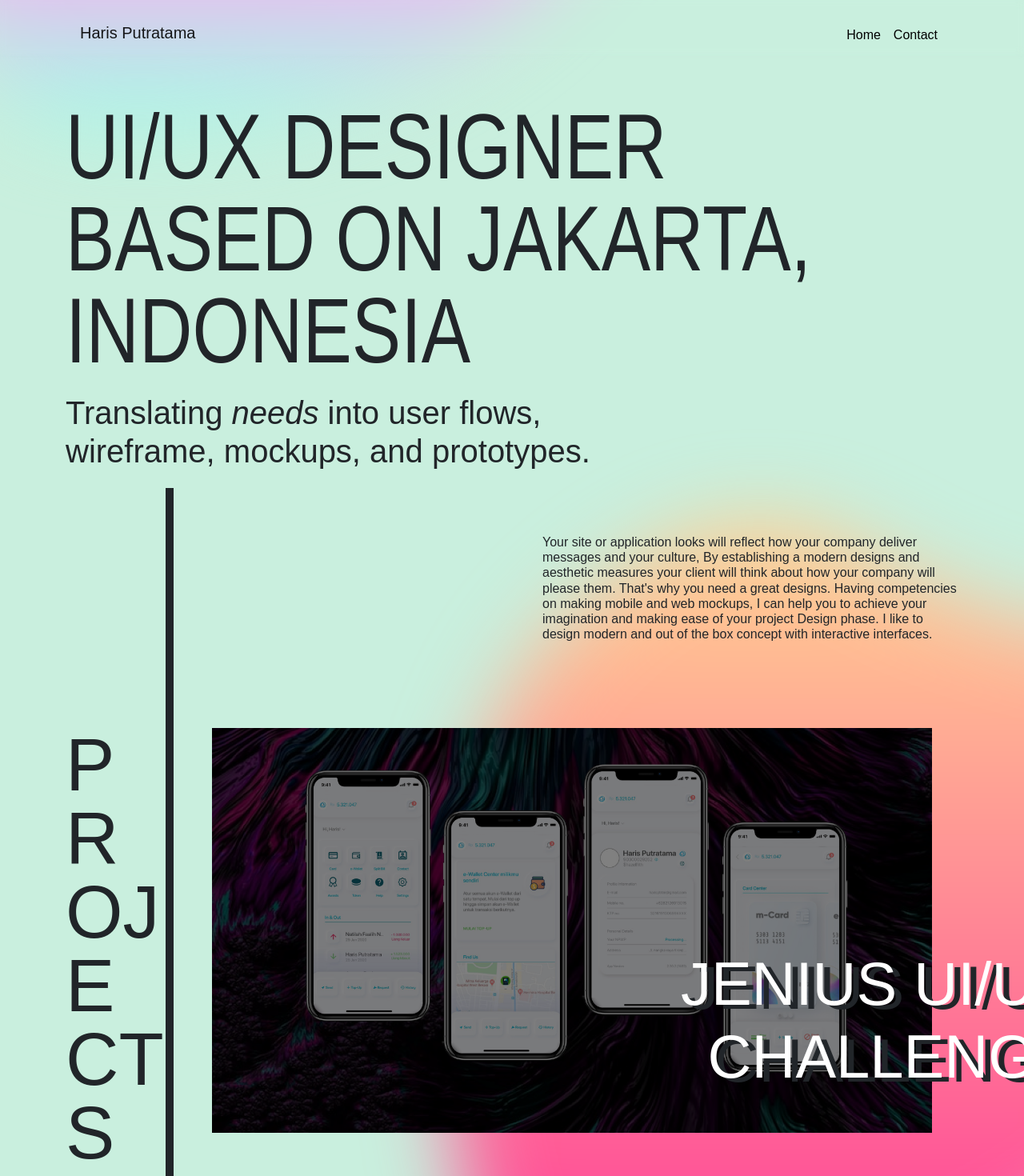
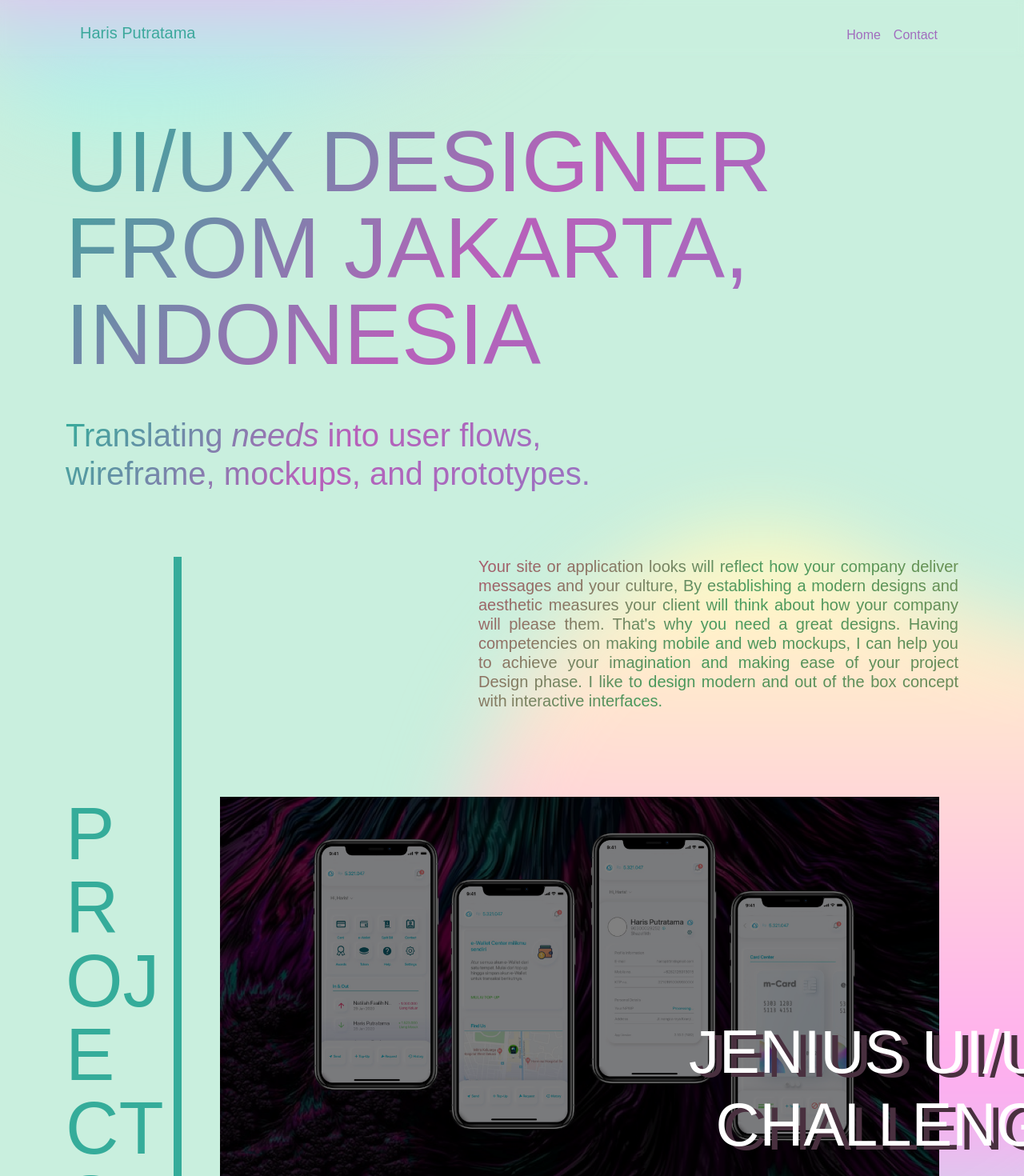
Before and after one commit to hazelflith/Portfolio, a Next.js app: page /uiux in a window 1280 px wide. Shown: the top 1470 px of the page at 80% size. Built offline with nearby package versions, Linux system fonts and the light colour scheme; a web font is replaced by a local one.

Commit message:
💄 Recolor

```diff
--- a/pages/uiux.js
+++ b/pages/uiux.js
@@ -83,28 +83,32 @@ export default function Uiux() {
       color: "red",
       duration: 1,
       ease: "expo",
+      textShadow: "10px 10px white"
     })
-    gsap.to(".indonesia1", {
-      x: 12,
-      y: 12,
-      duration: 1,
-      ease: "expo",
-    })
+    // gsap.to(".indonesia1", {
+    //   x: 12,
+    //   y: 12,
+    //   autoAlpha: 0,
+    //   duration: 1,
+    //   ease: "expo",
+    // })
   })
   }
   function indonesiaHoverStop(){
     indonesia.add(() => {
       gsap.to(".indonesia2", {
-        color: "#212529",
+        color: "transparent",
         duration: 1,
         ease: "expo",
+        textShadow: "none"
       })
-      gsap.to(".indonesia1", {
-        x: 0,
-        y: 0,
-        duration: 1,
-        ease: "expo",
-      })
+      // gsap.to(".indonesia1", {
+      //   x: 0,
+      //   y: 0,
+      //   autoAlpha: 0,
+      //   duration: 1,
+      //   ease: "expo",
+      // })
     })
   }
   class ShapeOverlays {
@@ -231,7 +235,7 @@ export default function Uiux() {
                   <stop offset="100%" stop-color= "rgb(239, 98, 159)"></stop>
                 </linearGradient>
               </defs>
-              <path class="path-blob1" fill="url(#gradient2)" d="M470.5,313.5Q447,377,381,385Q315,393,268.5,418Q222,443,173.5,419Q125,395,109,345.5Q93,296,94.5,250.5Q96,205,123,170Q150,135,183,75Q216,15,269,54Q322,93,360,124Q398,155,446,202.5Q494,250,470.5,313.5Z">
+              <path class="path-blob1" fill="url(#gradient3)" d="M470.5,313.5Q447,377,381,385Q315,393,268.5,418Q222,443,173.5,419Q125,395,109,345.5Q93,296,94.5,250.5Q96,205,123,170Q150,135,183,75Q216,15,269,54Q322,93,360,124Q398,155,446,202.5Q494,250,470.5,313.5Z">
               </path>
             </g>
           </svg>
@@ -247,7 +251,7 @@ export default function Uiux() {
         <div class="blob3">
           <svg viewBox="0 0 800 500" preserveAspectRatio="none" xmlns="http://www.w3.org/2000/svg" width="100%">
             <g transform="translate(128.8225326538086, -8.702774047851562)">
-            <path class="path-blob1" fill="url(#gradient1)" d="M470.5,313.5Q447,377,381,385Q315,393,268.5,418Q222,443,173.5,419Q125,395,109,345.5Q93,296,94.5,250.5Q96,205,123,170Q150,135,183,75Q216,15,269,54Q322,93,360,124Q398,155,446,202.5Q494,250,470.5,313.5Z">
+            <path class="path-blob1" fill="url(#gradient2)" d="M470.5,313.5Q447,377,381,385Q315,393,268.5,418Q222,443,173.5,419Q125,395,109,345.5Q93,296,94.5,250.5Q96,205,123,170Q150,135,183,75Q216,15,269,54Q322,93,360,124Q398,155,446,202.5Q494,250,470.5,313.5Z">
             </path>
             </g>
           </svg>
@@ -258,7 +262,7 @@ export default function Uiux() {
         <div class="navbar-container">
           <div class="d-flex justify-content-between">
           <div class="navbar-brand">
-            <h6 class="ui-brand m-0" >Haris Putratama</h6>
+            <h6 class="ui-brand m-0">Haris Putratama</h6>
           </div>
           <div class="collapse navbar-collapse" id="navbarNavDropdown">
             <ul class="ms-auto navbar-nav">
@@ -288,15 +292,13 @@ export default function Uiux() {
       <div class="container">
         <div class="content-ui">
           <div class="intro-transition2">
-            <div class="uiux-hero mt-5">
-              <div>UI/UX DESIGNER</div>
-              <div>BASED ON JAKARTA,</div>
-              <div class="indonesia-wrapper"
+            <div class="uiux-hero my-5">
+              <div class="">UI/UX DESIGNER</div>
+              <div class="">FROM JAKARTA,</div>
+              <div>
+              <div class="indonesia2"
               onMouseEnter={indonesiaHover}
-              onMouseLeave={indonesiaHoverStop}
-              >
-                <div class="indonesia1">INDONESIA</div>
-                <div class="indonesia2">INDONESIA</div>
+              onMouseLeave={indonesiaHoverStop}>INDONESIA</div>
               </div>
             </div>
           </div>
@@ -306,17 +308,18 @@ export default function Uiux() {
             </div>
           </div>
           <div class="intro-transition4">
-            <div class="ms-auto uiux-hero3">
-              <h6>Your site or application looks will reflect how your company deliver messages and your culture, By establishing a
+            <div class="ms-auto uiux-hero3 invert-2">
+              <h5 class="hero3-text">Your site or application looks will reflect how your company deliver messages and your culture, By establishing a
                 modern designs and aesthetic measures your client will think about how your company will please them. That&apos;s why you need
                 a great designs. Having competencies on making mobile and web mockups, I can help you to achieve your imagination and
                 making ease of your project Design phase. I like to design modern and out of the box concept with interactive interfaces.
-              </h6>
+              </h5>
             </div>
           </div>
           <div class="intro-transition5">
             <div class="d-flex project-wrap">
               <div class="project-text">PROJECTS &nbsp;&#10;=&#10;&nbsp; PROJECTS &nbsp;&#10;=&#10;&nbsp; PROJECTS</div>
+              <div class="project-line"></div>
               <div class="projects">
                 <div class="project">
                   <div class="project-img" id="jenius"></div>
@@ -348,13 +351,13 @@ export default function Uiux() {
             <div class="row py-4 g-auto">
               <div class="footer-col">
                 <div>
-                  <a class="nav-link footer-text" href="">INSTAGRAM</a>
+                  <a class="nav-link footer-text " href="">INSTAGRAM</a>
                 </div>
                 <div>
-                  <a class="nav-link footer-text" href="">GITHUB</a>
+                  <a class="nav-link footer-text " href="">GITHUB</a>
                 </div>
                 <div>
-                  <a class="nav-link footer-text" href="">DRIBBLE</a>
+                  <a class="nav-link footer-text " href="">DRIBBLE</a>
                 </div>
               </div>
               <div class="footer-col"></div>
@@ -363,19 +366,19 @@ export default function Uiux() {
             </div>
             <div class="row g-auto">
               <div class="footer-col">
-                <a class="nav-link footer-text" href="">HARISPTRTM@GMAIL.COM</a>
+                <a class="nav-link footer-text " href="">HARISPTRTM@GMAIL.COM</a>
               </div>
               <div class="footer-col">
-                <a class="nav-link footer-text" href="">INDONESIA, JAKARTA</a>
+                <a class="nav-link footer-text " href="">INDONESIA, JAKARTA</a>
 
               </div>
               <div class="footer-col footer-end-col">
-                <a class="nav-link footer-text" href="">082126913015</a>
-                <a class="nav-link footer-text" href="">BACK TO TOP</a>
+                <a class="nav-link footer-text " href="">082126913015</a>
+                <a class="nav-link footer-text " href="">BACK TO TOP</a>
               </div>
 
             </div>
-            <div class="get-in-touch">
+            <div class="get-in-touch ">
               GET IN TOUCH
             </div>
           </div>
--- a/styles/globals.css
+++ b/styles/globals.css
@@ -16,9 +16,6 @@ a {
 
 * {
   box-sizing: border-box;
-}
-#uiux{
-  background: #c9efde;
 }
 #main-border{
   margin: 30px;
@@ -624,8 +621,17 @@ a {
 .navbar{
   backdrop-filter: blur(5px);
 }
+.navbar-brand{
+  color: #3ca89c;
+}
+.navbar-brand:hover{
+  color: #3ca89c;
+}
 .nav-link{
-  color: black;
+  color: #a16dbe;
+}
+.nav-link:hover{
+  color: #d52ba0;
 }
 .blur1{
   width: 100%;
@@ -683,33 +689,43 @@ a {
 .content-ui{
   padding-top: 100px;
 }
-.navbar-line{
-  opacity: 0.5;
-  position: absolute;
-  bottom: 0px;
-  left: 0px;
-  width: 100%;
-  height: 1px;
-  background-color: black;
-}
 .uiux-hero{
   font-family: 'Monument Extended', sans-serif;
   font-weight: 400;
-  font-size: 5.75em;
+  font-size: 6.75em;
   line-height: 1em;
-  transform: scale(1, 1.25);
-  margin-bottom: 160px;
+  background: linear-gradient(134deg, #35ac9a -0.14%, #b860ba 47.81%, #9674c1 97.48%);
+  background-clip: text;
+  -webkit-background-clip: text;
+  color: transparent;
+
 }
 .uiux-hero2{
+  background: linear-gradient(134deg, #35ac9a -0.14%, #b860ba 47.81%, #9674c1 97.48%);
+  background-clip: text;
+  -webkit-background-clip: text;
+  color: transparent;
   max-width: 700px;
   margin-bottom: 5em;
 }
 .uiux-hero3{
+  background: linear-gradient(134deg, #35ac9a -0.14%, #b860ba 47.81%, #9674c1 97.48%);
+  background-clip: text;
+  -webkit-background-clip: text;
   margin-top: 0px;
-  max-width: 520px;
+  max-width: 600px;
   padding-bottom: 0px;
+  text-align: justify;
+}
+.hero3-text{
+  color: transparent;
+  background-clip: text;
+  -webkit-background-clip: text;
 }
 .project-wrap{
+  background: linear-gradient(179deg, #35ac9a 30.14%, #b860ba 47.81%, #9674c1 97.48%);
+  background-clip: text;
+  -webkit-background-clip: text;
   margin-top: -200px;
 }
 .project-text{
@@ -720,7 +736,15 @@ a {
   padding-top: 300px;
   max-width: 135px;
   line-height: 100%;
-  border-right: 10px solid #212529;
+  border-right: 10px solid transparent;
+  background-clip: text;
+  -webkit-background-clip: text;
+  color: transparent;
+}
+.project-line{
+  width: 10px;
+  height: inherit;
+  background: linear-gradient(179deg, #35ac9a 30.14%, #b860ba 47.81%, #9674c1 97.48%);
 }
 .projects{
   padding-top: 300px;
@@ -734,7 +758,6 @@ a {
   aspect-ratio: 16 / 9;
   width: 900px;
   height: auto;
-  background-color:#212529;
   filter: brightness(50%);
   transition: 1s ease-out;
   cursor: pointer;
@@ -761,7 +784,7 @@ a {
   font-family: 'Monument Extended', sans-serif;
   font-weight: 400;
   font-size: 4.75em;
-  color: #212529;
+  color: #49303f;
   line-height: 1.2em;
   max-width: 80%;
 }
@@ -773,11 +796,12 @@ a {
   top: 0;
   left: 0;
   color: white;
+  opacity: 0;
 }
 .indonesia2{
-  position: absolute;
-  top: 0;
-  left: 0;
+  color: transparent;
+  background-clip: text;
+  -webkit-background-clip: text;
 }
 .blob-bg{
   position: absolute;
@@ -813,6 +837,13 @@ a {
   left: -20%;
   z-index: -2;
   scale: 1.5;
+  opacity: 0.5;
+}
+.footer{
+  background: linear-gradient(318deg, #4dffe5 -0.14%, #fc84ff 47.81%, #c69aff 97.48%);
+  background-clip: text;
+  -webkit-background-clip: text;
+  color: transparent;
 }
 .get-in-touch{
   margin-top: .25em;
@@ -821,12 +852,13 @@ a {
   text-align: center;
   line-height: .85;
   font-size: 8.75em;
-  position: relative;
-  z-index: 1;
-  display: flex;
   justify-content: center;
   transition: color .15s ease-in-out, background-color .15s ease-in-out, border-color .15s ease-in-out;
   cursor: pointer;
+  background-clip: text;
+  -webkit-background-clip: text;
+  color: transparent;
+
 }
 .get-in-touch:hover{
   color: #d52ba0;
@@ -846,9 +878,20 @@ a {
 }
 .footer-text{
   font-size: 1.5em;
+  font-weight: 500;
+  background-clip: text;
+  -webkit-background-clip: text;
+  color: transparent;
 }
 .footer-text:hover{
   color: #d52ba0;
+}
+.invert{
+  filter: invert(1);
+  mix-blend-mode: exclusion;
+}
+.invert-2{
+  mix-blend-mode: exclusion;
 }
 #jenius{
   background: url(/images/jenius.png) no-repeat;
```
